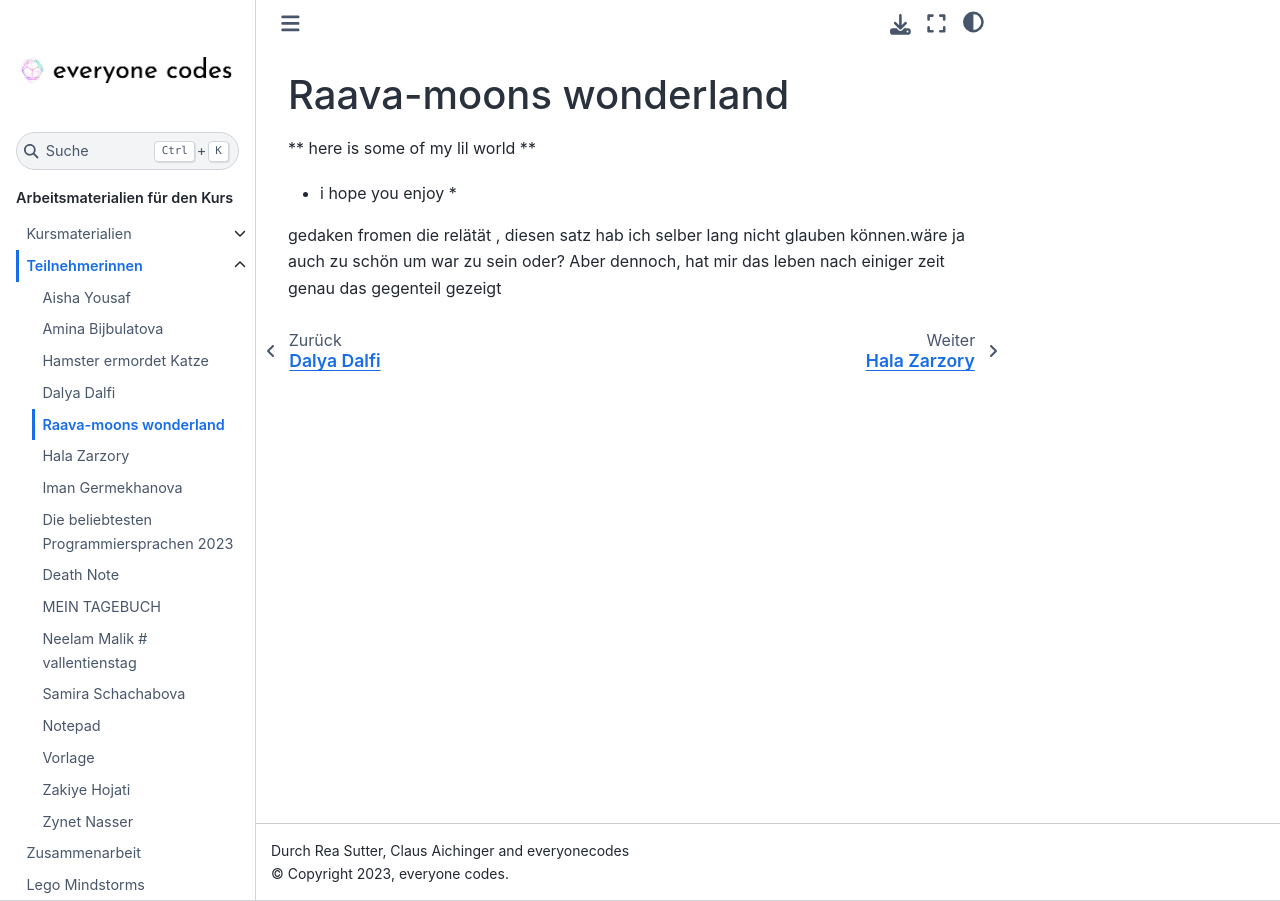
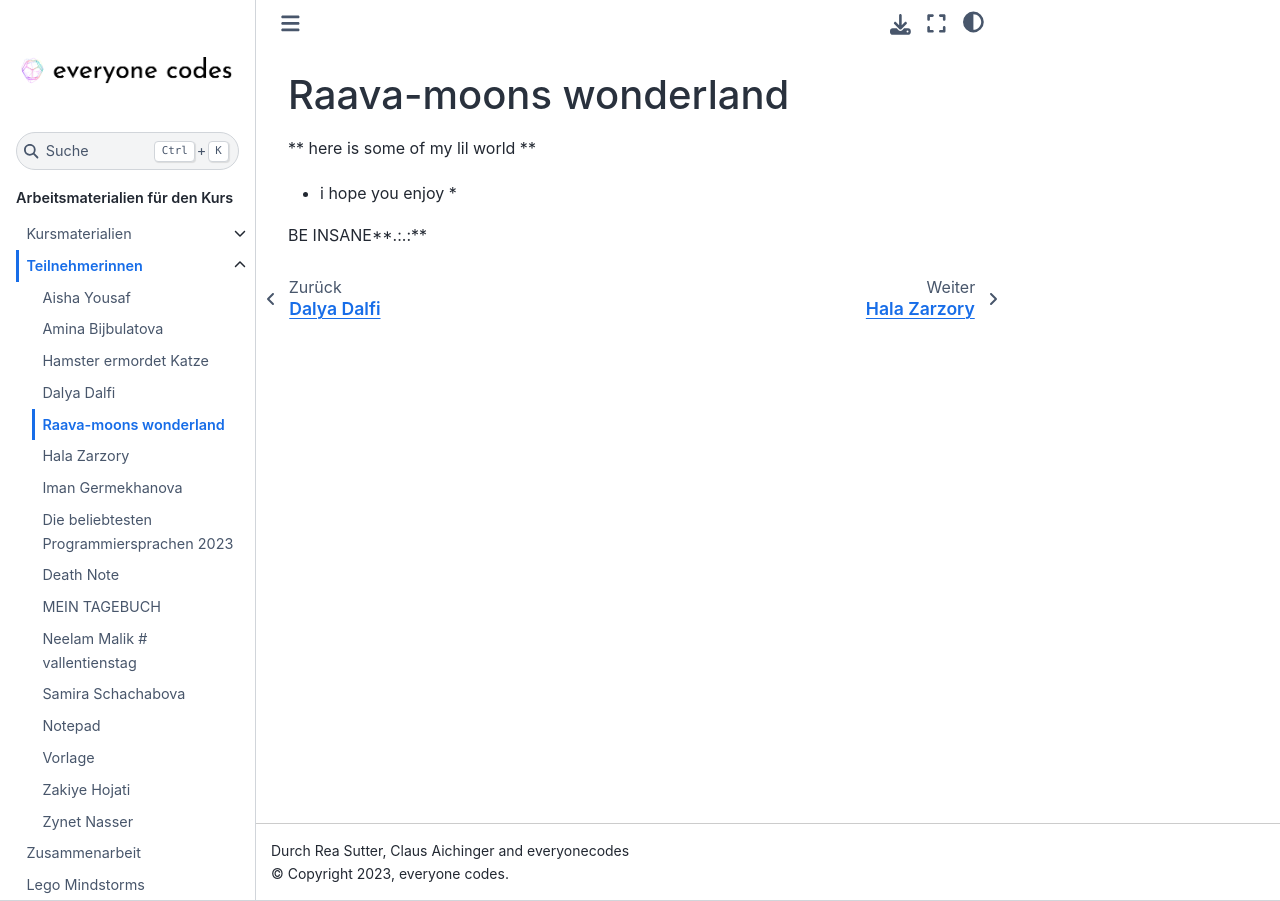
Before and after one commit to ec-mentors/IT-ist-das-was-fuer-mich-i05, a Sphinx documentation site: the page built from source/participants/denise-argyropoulos.md, in a window 1280 px wide. Built offline with Sphinx 7.4.7 and the Sphinx Book theme 1.1.4, drawn with Linux system fonts in a browser that asks for light colours.

Commit message:
Update denise-argyropoulos.md

```diff
--- a/source/participants/denise-argyropoulos.md
+++ b/source/participants/denise-argyropoulos.md
@@ -3,5 +3,4 @@
 * i hope you enjoy *
 
 
-gedaken fromen die relätät , diesen satz hab ich selber lang nicht glauben können.wäre ja auch zu schön um war zu sein oder?
-Aber dennoch, hat mir das leben nach einiger zeit genau das gegenteil gezeigt
+BE INSANE**.:.:**
```
